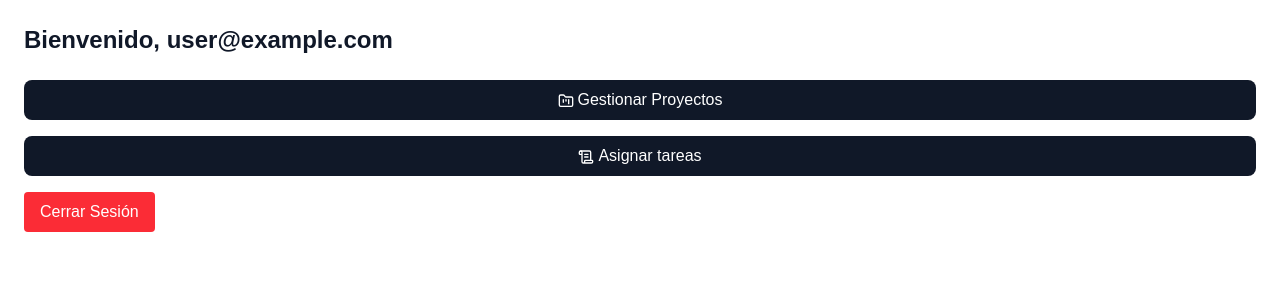
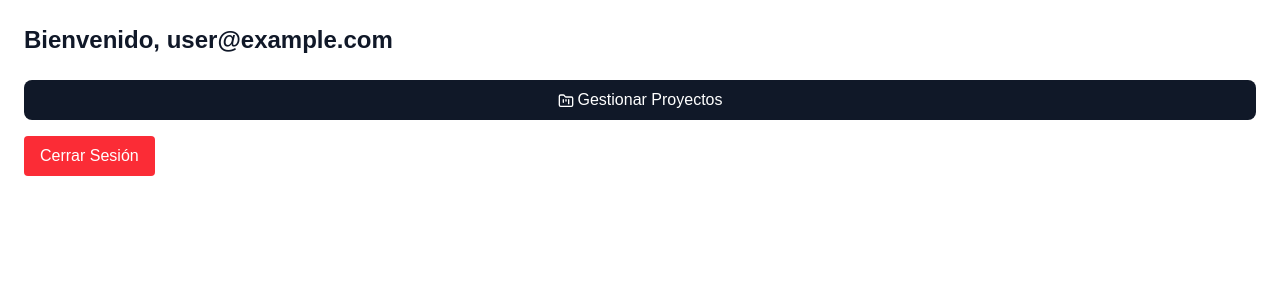
Before and after one commit to udb2025/DPS941proyecto1_CA140174, a Next.js app in the folder proyecto-gestion/: page /gerente in a window 1280 px wide. Shown: the top 300 px of the page. Built offline with nearby package versions, Linux system fonts and the light colour scheme; no server answers; sample sign-in values are in the browser's storage.

Commit message:
pagina principal gerente

```diff
--- a/proyecto-gestion/src/app/gerente/page.tsx
+++ b/proyecto-gestion/src/app/gerente/page.tsx
@@ -45,12 +45,6 @@ export default function DashboardPage() {
             <FolderKanban className="inline-block w-4 h-4 mr-1 user-cog" />Gestionar Proyectos
           </button>
 
-          <button
-            onClick={() => handleNavigation("/admin/panel")}
-            className="w-full bg-gray-900 text-white py-2 rounded-lg hover:bg-gray-700"
-          >
-            <ScrollText  className="inline-block w-4 h-4 mr-1 user-cog" />Asignar tareas
-          </button>
           </div>
           <button
             onClick={handleLogout}
```
